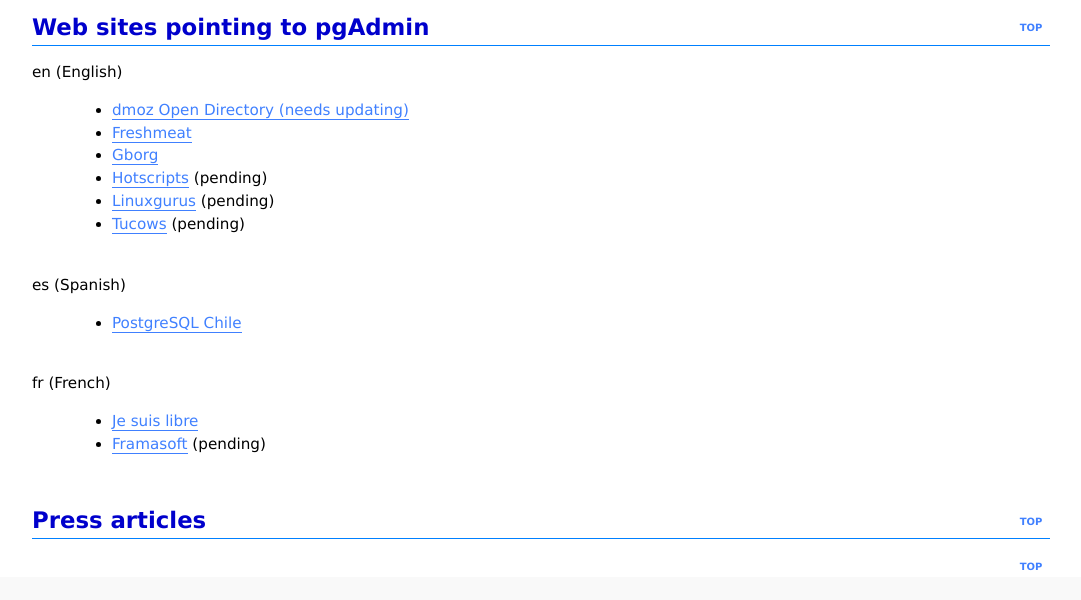
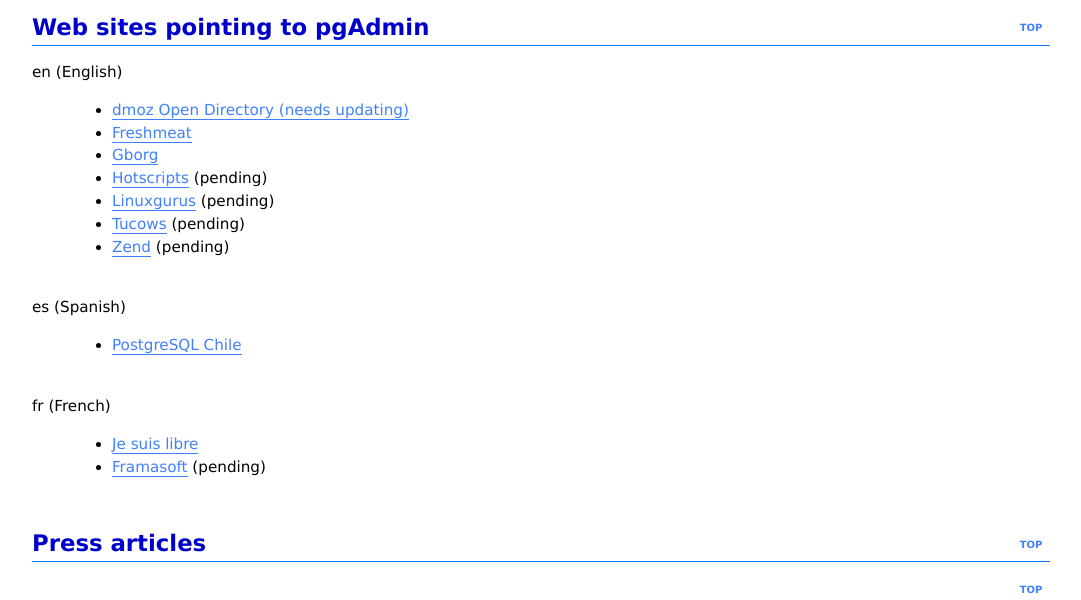
Before and after one commit to shish/pgadmin-www, a PHP site: page /pgadmin3/advocacy.php in a window 1280 px wide. Shown: the part 1170-1770 px from the top of the page, without its empty margins (196-1277 px from the left). Before the commit the page ends 1740 px from the top, so only its background shows below. Run offline with PHP 8.4, Linux system fonts and the light colour scheme.

Commit message:
Adding Zend
git-svn-id: svn://svn.pgadmin.org/trunk@3068 a7884b65-44f6-0310-8a51-81a127f17b15

```diff
--- a/pgadmin3/cnt/cnt_advocacy.php
+++ b/pgadmin3/cnt/cnt_advocacy.php
@@ -60,6 +60,7 @@ en (English)
     <li><a href='http://www.hotscripts.com/Tools_and_Utilities/Database_Tools'>Hotscripts</a> (pending)
     <li><a href='http://www.linuxguruz.com/z.php?id=95'>Linuxgurus</a> (pending)
     <li><a href='http://www.tucows.com/'>Tucows</a> (pending)
+    <li><a http://www.zend.com/apps.php?CID=56'>Zend</a> (pending)
   </ul>
 </dd>
 
```
